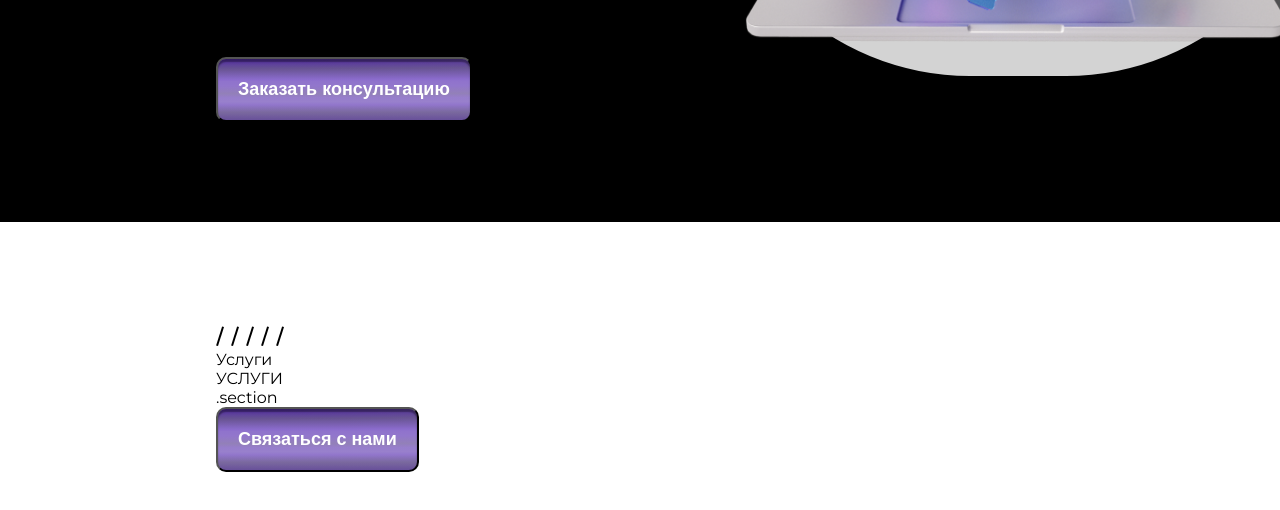
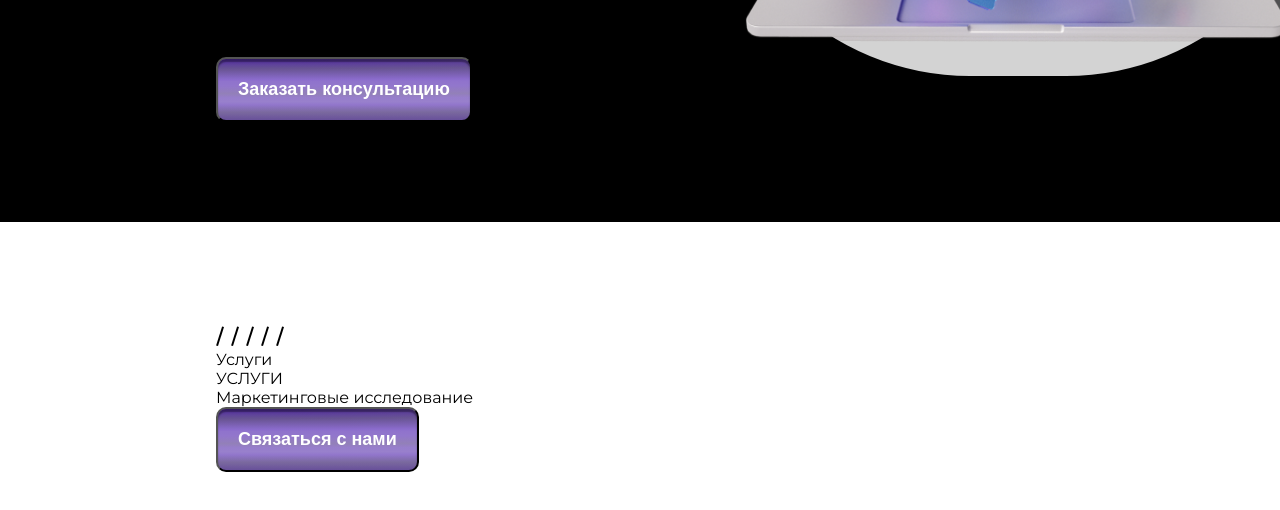
Before and after one commit to grebalexey/Digital, a plain HTML site: page index.html in a window 1280 px wide. Shown: the part 925-1435 px from the top of the page. Drawn offline with Linux system fonts and the light colour scheme.

Commit message:
пишу секцию 2

```diff
--- a/index.html
+++ b/index.html
@@ -101,10 +101,12 @@
                 <div class="section__services-content">
                     <div class="section__services-item">
                         <div class="section__services-card">
-                            <div class="section__services-card-title">
+                            <div class="section__services-card-title card__title">
+                                Маркетинговые исследование
+                            </div>
+                            <div class="section__service-card-content card__content">
 
                             </div>
-                            .section
                         </div>
                     </div>
                 </div>
```
